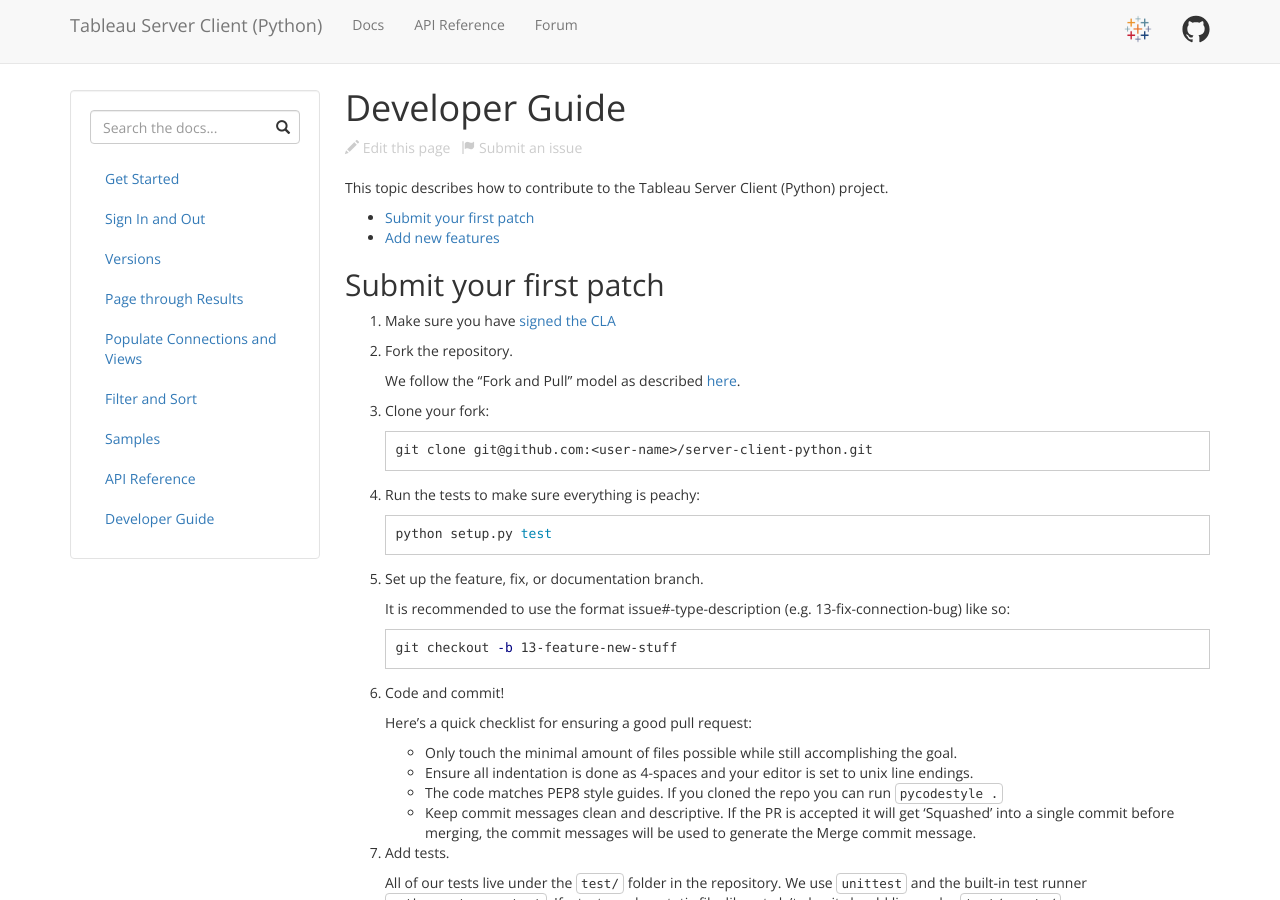
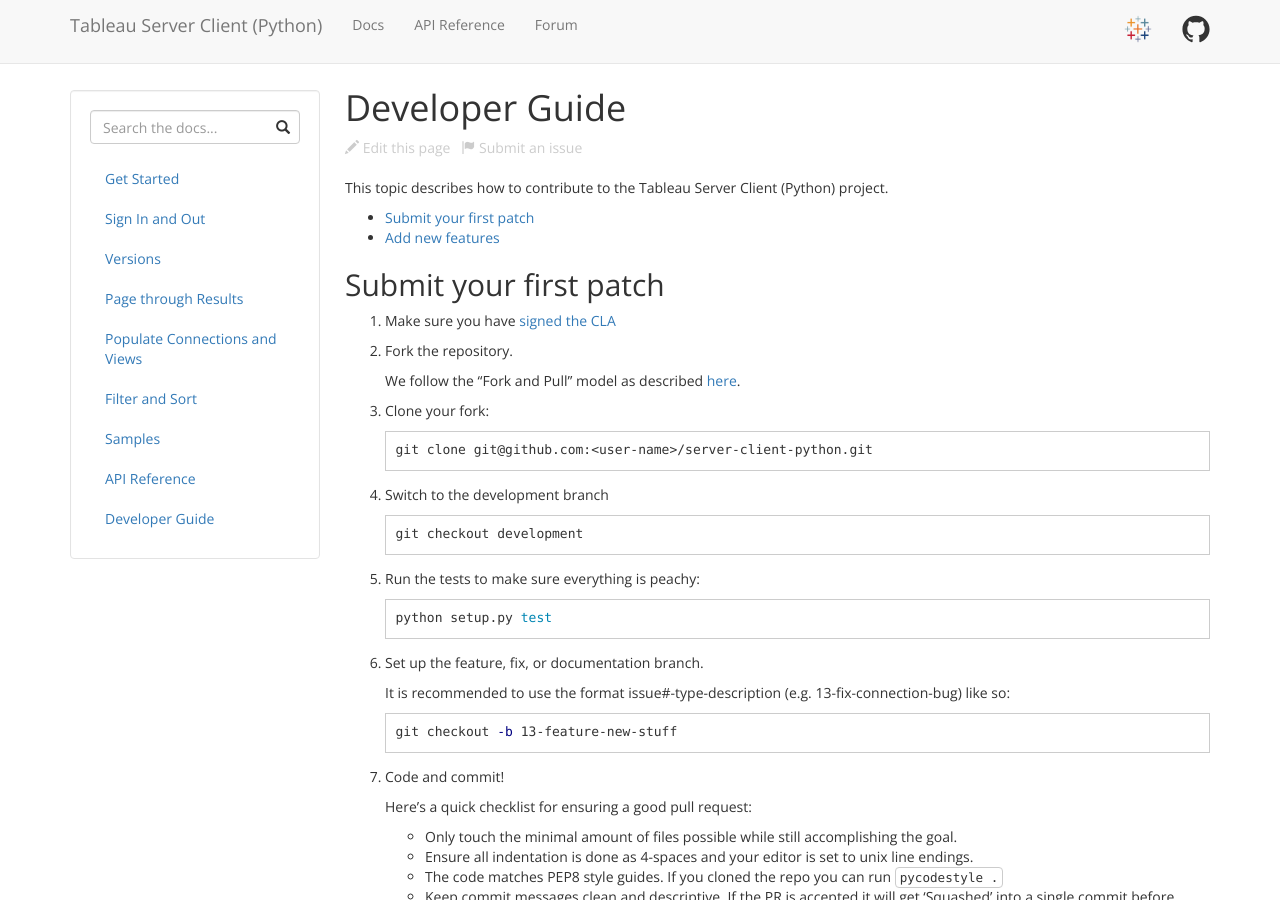
Before and after one commit to tableau/server-client-python, a Jekyll site: the page built from docs/docs/dev-guide.md, in a window 1280 px wide and 900 px high. Built offline with Jekyll 4.4.1, drawn with Linux system fonts in a browser that asks for light colours.

Commit message:
ref to dev guide and using dev branch

````diff
--- a/docs/docs/dev-guide.md
+++ b/docs/docs/dev-guide.md
@@ -20,6 +20,12 @@
 
    ```shell
    git clone git@github.com:<user-name>/server-client-python.git
+   ```
+
+1. Switch to the development branch
+
+   ```shell
+   git checkout development
    ```
 
 1. Run the tests to make sure everything is peachy:
````
Also changed, not shown: contributing.md (+1 -1 lines).
